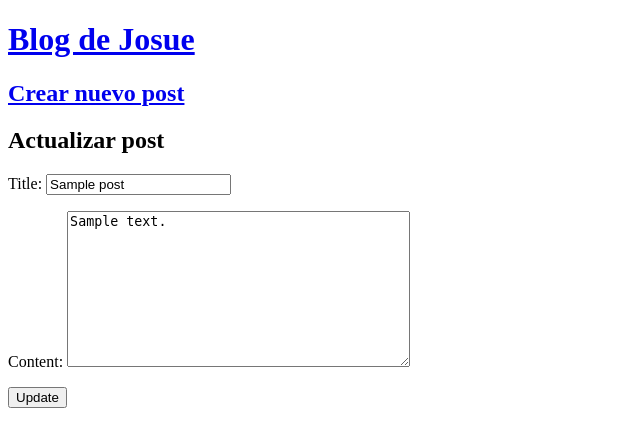
After one commit to josuebello73/clon-agosto, a Django app: page /post/1/actualizar/ in a window 1280 px wide. The commit adds this page. Shown: the top 447 px of the page, without its empty margins (0-640 px from the left). Run offline with Django 5.2, Linux system fonts and the light colour scheme; tables that the repository leaves empty hold one stand-in row (values such as "Sample post").

Commit message:
agregue update

```diff
--- a/blogs/urls.py
+++ b/blogs/urls.py
@@ -1,8 +1,13 @@
 from django.urls import path
-from .views import PostListView , PostDetailView, PostCreateView
+from .views import (PostListView,
+                    PostDetailView,
+                    PostCreateView,
+                    PostUpdateView,
+                    )
 
 urlpatterns = [
     path('', PostListView.as_view(), name='post_list'),
     path('post/<int:pk>/', PostDetailView.as_view(), name='post_detail'),
     path('post/crear/', PostCreateView.as_view(), name='post_create'),
+    path('post/<int:pk>/actualizar/', PostUpdateView.as_view(), name='post_update'),
 ]
--- a/blogs/views.py
+++ b/blogs/views.py
@@ -1,7 +1,7 @@
 from django.shortcuts import render
 from .models import Post
 from django.views.generic import ListView, DetailView
-from django.views.generic.edit import CreateView
+from django.views.generic.edit import CreateView, UpdateView
 # Create your views here.
 
 class PostListView(ListView):
@@ -17,3 +17,8 @@ class PostCreateView(CreateView):
     model = Post
     template_name = 'create.html'
     fields = ['title', 'content', 'author']
+
+class PostUpdateView(UpdateView):
+    model = Post
+    template_name = 'update.html'
+    fields = ['title', 'content']
--- a/templates/_base.html
+++ b/templates/_base.html
@@ -7,7 +7,7 @@
 </head>
 <body>
     <header>
-        <a href="{% url 'post_list' %}"><h1>Blog de Josefino</h1></a>
+        <a href="{% url 'post_list' %}"><h1>Blog de Josue</h1></a>
         <a href="{% url 'post_create' %}"><h2>Crear nuevo post</h2></a>
     </header>
     {% block content %}
--- a/templates/detail.html
+++ b/templates/detail.html
@@ -7,4 +7,5 @@
         <p><strong>Autor:</strong> {{ post.author }}</p>
         <p>{{ post.content }}</p>
     </main>
+    <a href="{% url 'post_update' post.pk %}">Editar</a>
 {% endblock content %}
--- /dev/null
+++ b/templates/update.html
@@ -0,0 +1,12 @@
+{% extends "_base.html" %}
+
+{% block content %}
+    <main>
+        <h2>Actualizar post</h2>
+        <form method="post">
+            {% csrf_token %}
+            {{ form.as_p }}
+            <button type="submit">Update</button>
+        </form>
+    </main>
+{% endblock %}
```
